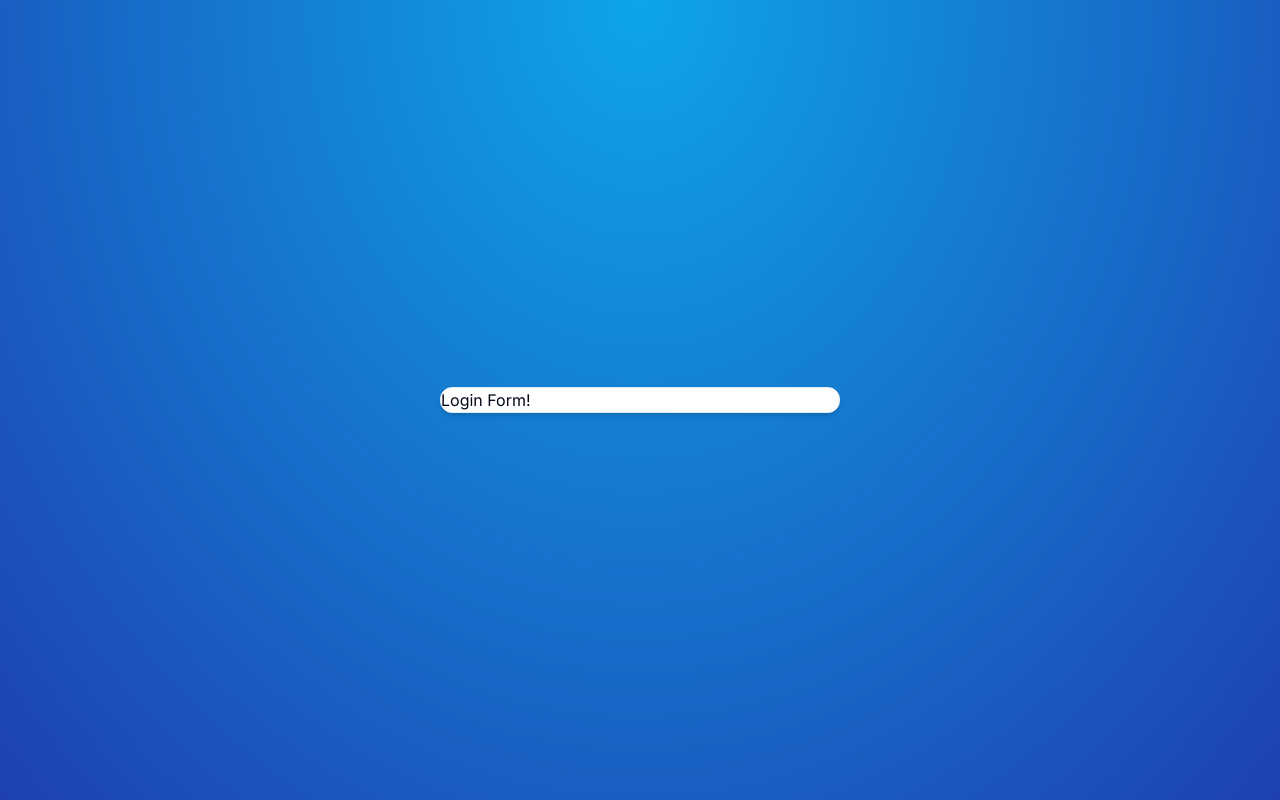
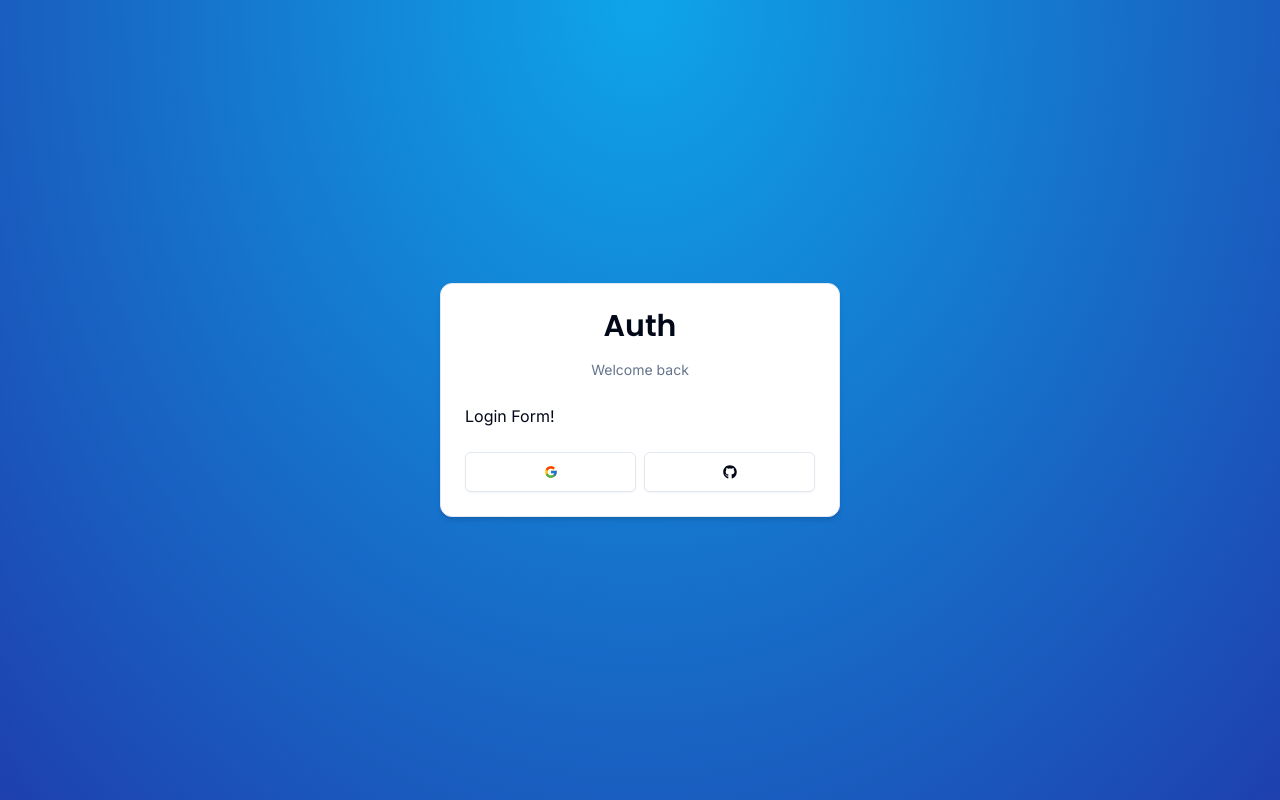
Before and after one commit to ipunganwar/nextjs-auth-V5, a Next.js app: page /auth/login in a window 1280 px wide. Built offline with nearby package versions, Linux system fonts and the light colour scheme.

Commit message:
feat: add social button

```diff
--- a/components/auth/card-wrapper.tsx
+++ b/components/auth/card-wrapper.tsx
@@ -1,6 +1,8 @@
 "use client";
 
 import { Card, CardContent, CardFooter, CardHeader } from "../ui/card";
+import { HeaderAuth } from "./header";
+import { Social } from "./social";
 
 type Props = {
   children: React.ReactNode;
@@ -16,5 +18,17 @@
   backButtonHref,
   showSocial,
 }: Props) => {
-  return <Card className="w-[400px] shadow-md">{children}</Card>;
+  return (
+    <Card className="w-[400px] shadow-md">
+      <CardHeader>
+        <HeaderAuth label={headerLabel} />
+      </CardHeader>
+      <CardContent>{children}</CardContent>
+      {showSocial && (
+        <CardFooter>
+          <Social />
+        </CardFooter>
+      )}
+    </Card>
+  );
 };
--- a/components/auth/header.tsx
+++ b/components/auth/header.tsx
@@ -0,0 +1,19 @@
+import { Poppins } from "next/font/google";
+import { cn } from "@/lib/utils";
+
+const font = Poppins({
+  subsets: ["latin"],
+  weight: ["600"],
+});
+
+type Props = {
+  label: string;
+};
+export const HeaderAuth = ({ label }: Props) => {
+  return (
+    <div className="w-full flex flex-col gap-y-4 items-center justify-center">
+      <h1 className={cn("text-3xl font-semibold ", font.className)}>Auth</h1>
+      <p className="text-muted-foreground text-sm">{label}</p>
+    </div>
+  );
+};
--- /dev/null
+++ b/components/auth/social.tsx
@@ -0,0 +1,19 @@
+"use client";
+
+import { FcGoogle } from "react-icons/fc";
+import { FaGithub } from "react-icons/fa";
+import { Button } from "../ui/button";
+
+type Props = {};
+export const Social = ({}: Props) => {
+  return (
+    <div className="flex items-center w-full gap-x-2">
+      <Button size="lg" variant="outline" className="w-full" onClick={() => {}}>
+        <FcGoogle className="f-5 w-5" />
+      </Button>
+      <Button size="lg" variant="outline" className="w-full" onClick={() => {}}>
+        <FaGithub className="f-5 w-5" />
+      </Button>
+    </div>
+  );
+};
--- a/package.json
+++ b/package.json
@@ -16,6 +16,7 @@
     "next": "14.2.3",
     "react": "^18",
     "react-dom": "^18",
+    "react-icons": "^5.2.1",
     "tailwind-merge": "^2.3.0",
     "tailwindcss-animate": "^1.0.7"
   },
```
Also changed, not shown: 1 other file (tests, documents, lock files or other folders).
